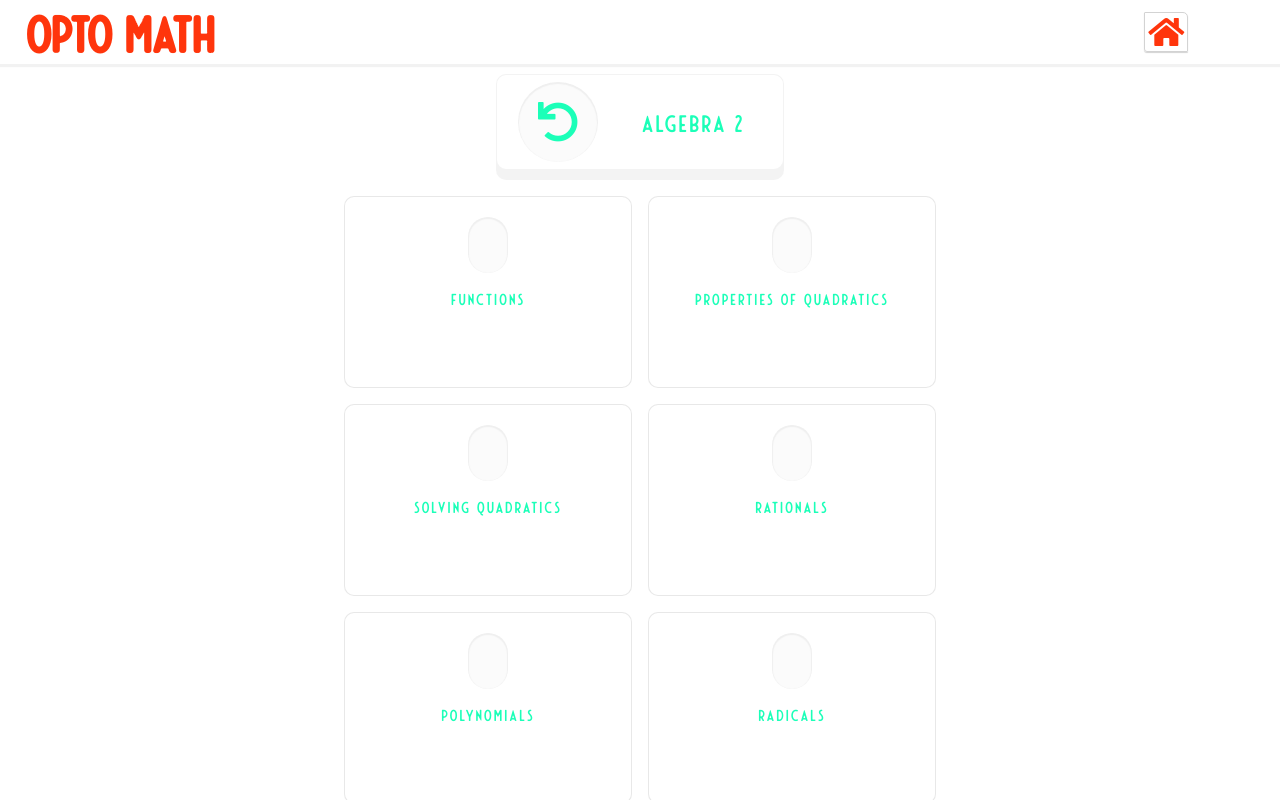
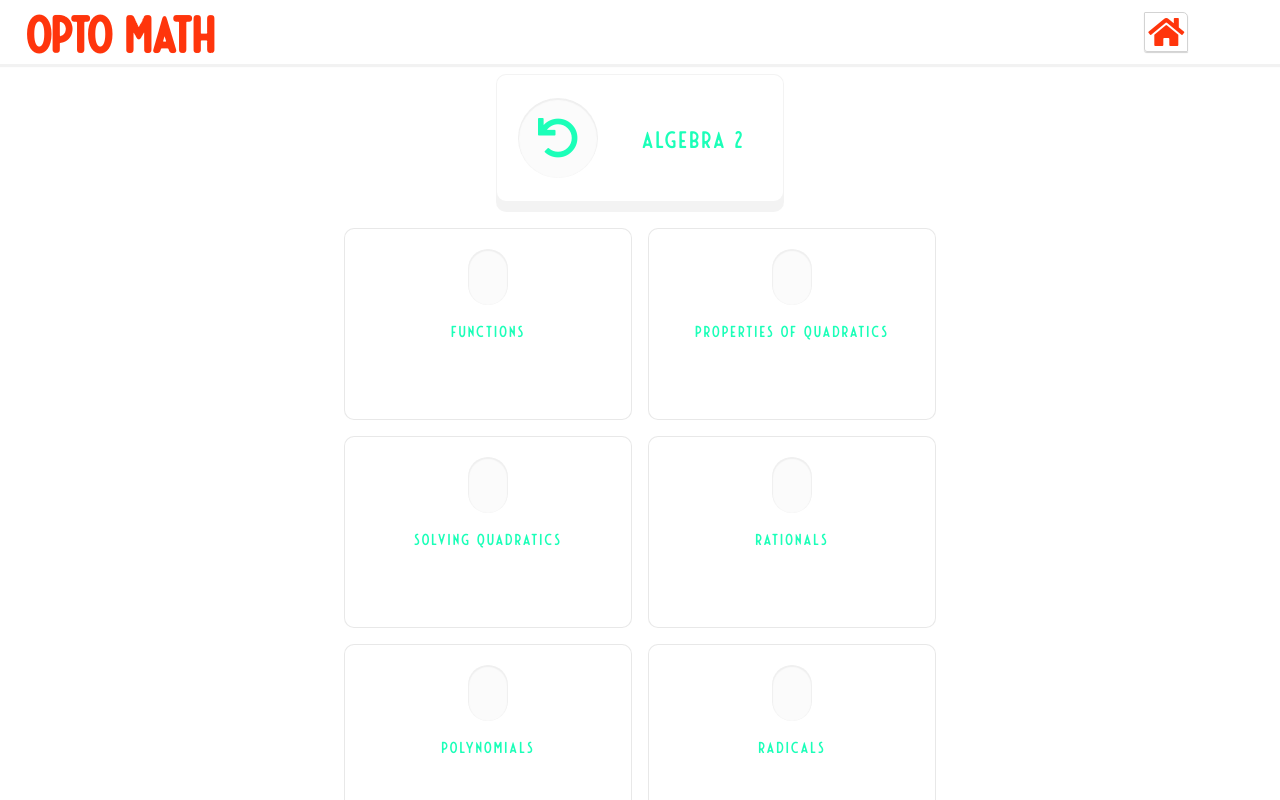
Before and after one commit to OptoMath/optomath.github.io, a Vue app: page /#/subject-units/algebra-two in a window 1280 px wide. Shown: the top 800 px of the page. Built offline with nearby package versions, Linux system fonts and the light colour scheme.

Commit message:
change hight of title

```diff
--- a/src/components/ui/AppTitle.vue
+++ b/src/components/ui/AppTitle.vue
@@ -18,7 +18,7 @@ export default {
   column-gap: 1rem;
 
   width: 18rem;
-  height: 6rem;
+  height: 8rem;
   padding: 1rem 1rem;
   background-color: white;
   position: relative;
```
